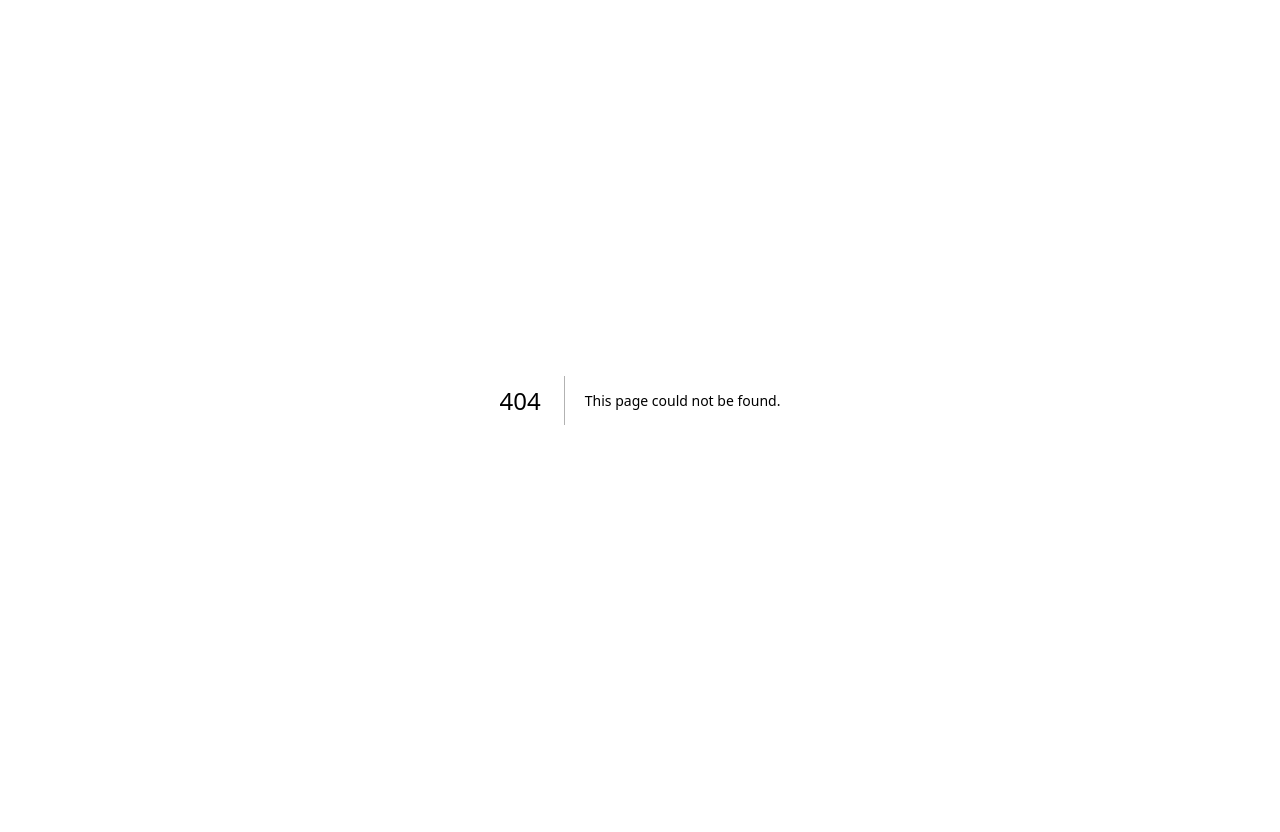
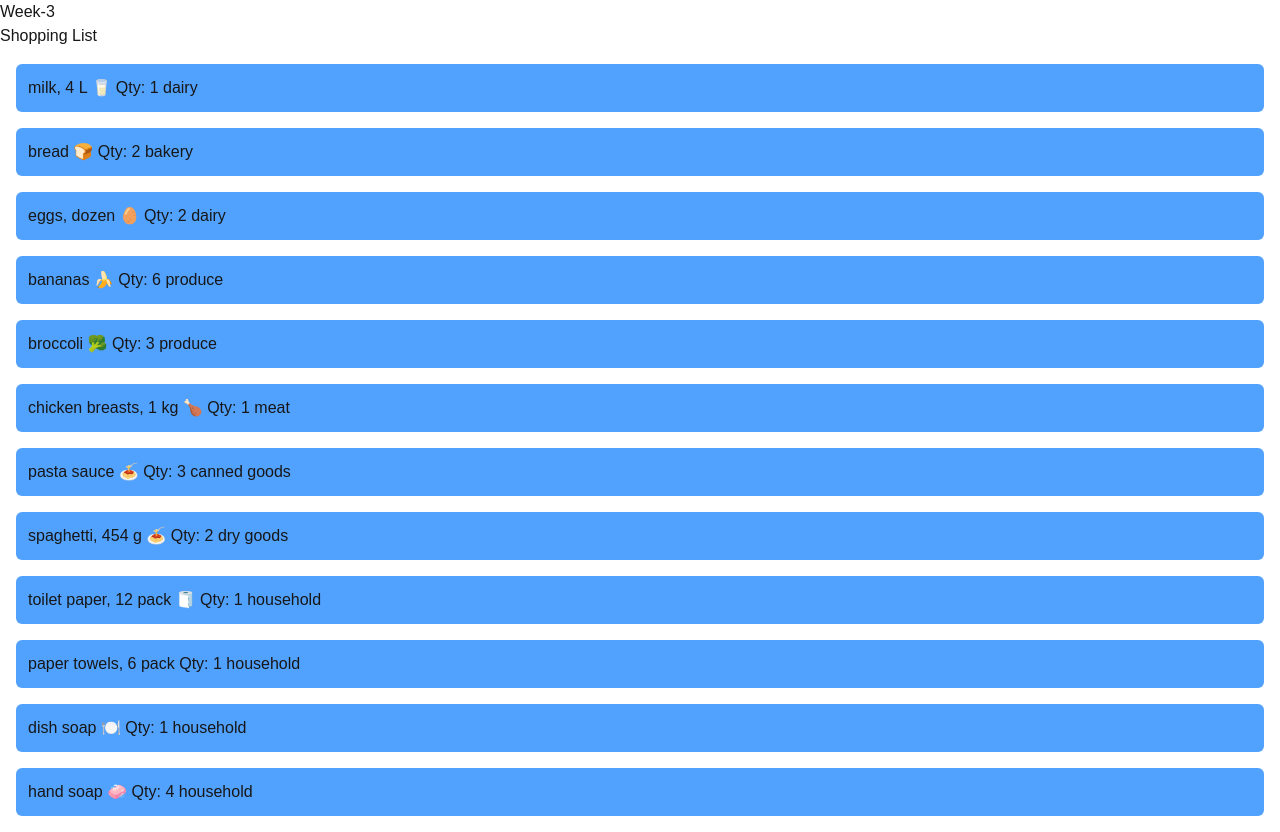
Before and after one commit to Tpetreman99/cprg306-assignments, a Next.js app: page /week-3 in a window 1280 px wide. Before the commit this address had no page. Before the commit the page ends 800 px from the top, so only its background shows below. Built offline with nearby package versions, Linux system fonts and the light colour scheme.

Commit message:
Page Creation
Created week 3 page and folder and created the page data, still needing to complete the styling

```diff
--- a/app/layout.js
+++ b/app/layout.js
@@ -12,8 +12,8 @@ const geistMono = Geist_Mono({
 });
 
 export const metadata = {
-  title: "Create Next App",
-  description: "Generated by create next app",
+  title: "Shopping List",
+  description: "Created by Tanner Peatreman for CPRG 306 class",
 };
 
 export default function RootLayout({ children }) {
--- a/app/page.js
+++ b/app/page.js
@@ -6,6 +6,7 @@ export default function Page() {
       <h1>CPRG 306: Web Development 2 - Assignments</h1>
       <nav>
         <Link href="/week-2">Go to Week-2</Link>
+        <Link href="/week-3">Go to Week-3</Link>
       </nav>
     </main>
   );
--- /dev/null
+++ b/app/week-3/GroceryItem.js
@@ -0,0 +1,10 @@
+function Item({name, quantity, category}) {
+  return (
+    <li className="flex, justify-around items-center p-3 m-4 bg-blue-400 rounded-md">
+      <span className= "">{name}</span>
+      <span className= ""> Qty: {quantity}</span>
+      <span className= ""> {category}</span>
+    </li>
+  )
+}
+export default Item;
--- /dev/null
+++ b/app/week-3/GroceryItemList.js
@@ -0,0 +1,92 @@
+import Item from "./GroceryItem";
+
+export default function GroceryItemList() {
+    const item1 = {
+      name: "milk, 4 L 🥛",
+      quantity: 1,
+      category: "dairy",
+    };
+
+    const item2 = {
+      name: "bread 🍞",
+      quantity: 2,
+      category: "bakery",
+    };
+
+    const item3 = {
+      name: "eggs, dozen 🥚",
+      quantity: 2,
+      category: "dairy",
+    };
+
+    const item4 = {
+      name: "bananas 🍌",
+      quantity: 6,
+      category: "produce",
+    };
+
+    const item5 = {
+      name: "broccoli 🥦",
+      quantity: 3,
+      category: "produce",
+    };
+
+    const item6 = {
+      name: "chicken breasts, 1 kg 🍗",
+      quantity: 1,
+      category: "meat",
+    };
+
+    const item7 = {
+      name: "pasta sauce 🍝",
+      quantity: 3,
+      category: "canned goods",
+    };
+
+    const item8 = {
+      name: "spaghetti, 454 g 🍝",
+      quantity: 2,
+      category: "dry goods",
+    };
+
+    const item9 = {
+      name: "toilet paper, 12 pack 🧻",
+      quantity: 1,
+      category: "household",
+    };
+
+    const item10 = {
+      name: "paper towels, 6 pack",
+      quantity: 1,
+      category: "household",
+    };
+
+    const item11 = {
+      name: "dish soap 🍽️",
+      quantity: 1,
+      category: "household",
+    };
+
+    const item12 = {
+      name: "hand soap 🧼",
+      quantity: 4,
+      category: "household",
+    };
+
+    return (
+      <ul>
+        <Item name={item1.name} quantity={item1.quantity} category={item1.category} />
+        <Item name={item2.name} quantity={item2.quantity} category={item2.category} />
+        <Item name={item3.name} quantity={item3.quantity} category={item3.category} />
+        <Item name={item4.name} quantity={item4.quantity} category={item4.category} />
+        <Item name={item5.name} quantity={item5.quantity} category={item5.category} />
+        <Item name={item6.name} quantity={item6.quantity} category={item6.category} />
+        <Item name={item7.name} quantity={item7.quantity} category={item7.category} />
+        <Item name={item8.name} quantity={item8.quantity} category={item8.category} />
+        <Item name={item9.name} quantity={item9.quantity} category={item9.category} />
+        <Item name={item10.name} quantity={item10.quantity} category={item10.category} />
+        <Item name={item11.name} quantity={item11.quantity} category={item11.category} />
+        <Item name={item12.name} quantity={item12.quantity} category={item12.category} />
+      </ul>
+    );
+}
--- /dev/null
+++ b/app/week-3/page.js
@@ -0,0 +1,15 @@
+import GroceryItemList from "./GroceryItemList";
+
+export default function Page() {
+  return (
+    <body>
+      <header>
+        <h1>Week-3</h1>
+      </header>
+      <main>
+        <h1>Shopping List</h1>
+        <GroceryItemList />
+      </main>
+    </body>
+  );
+}
```
